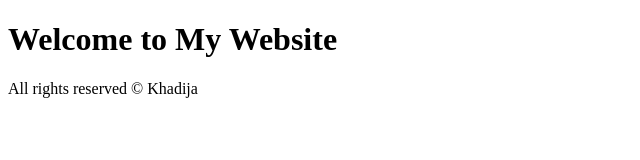
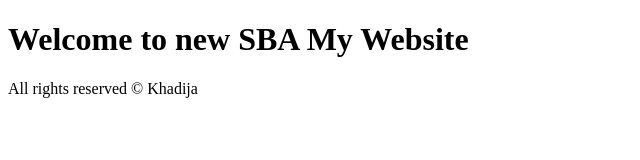
Before and after one commit to khadijaAmzoug/control-simulation-khadija, a plain HTML site: page index.html in a window 1280 px wide. Shown: the whole page, without its empty margins (0-640 px from the left). Drawn offline with Linux system fonts and the light colour scheme.

Commit message:
new change

```diff
--- a/index.html
+++ b/index.html
@@ -5,7 +5,7 @@
   </head>
   <body>
     <header>
-      <h1>Welcome to My Website</h1>
+      <h1>Welcome to new SBA My Website</h1>
     </header>
     <footer>
       <p>All rights reserved © Khadija</p>
```
